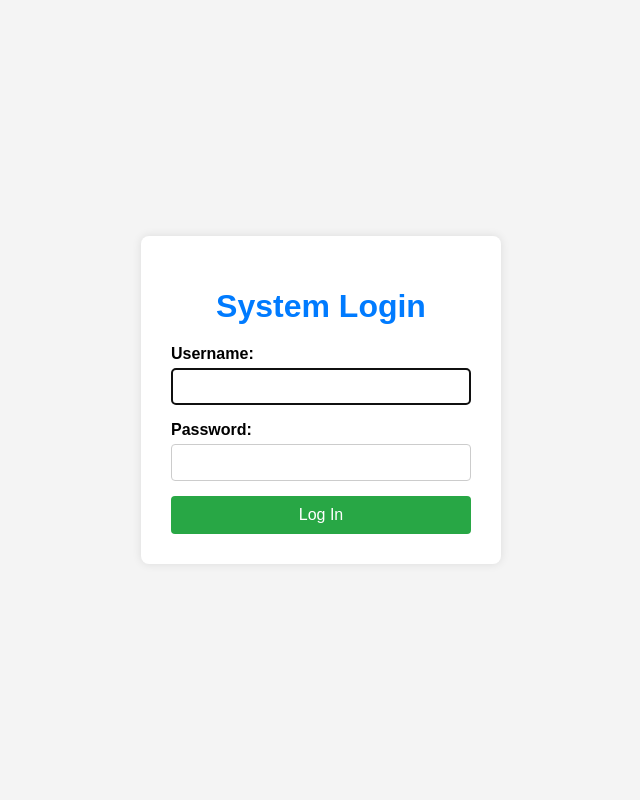
After one commit to thehappydev393/TaxDeclaration, a Django app: page /app/login/ in a window 1280 px wide. The commit adds this page. Shown: the whole page, without its empty margins (319-959 px from the left). Run offline with Django 5.2, Linux system fonts and the light colour scheme.

Commit message:
Add login/logout for app

```diff
--- a/TaxComplianceProject/settings.py
+++ b/TaxComplianceProject/settings.py
@@ -132,3 +132,8 @@ STATIC_URL = 'static/'
 # https://docs.djangoproject.com/en/5.2/ref/settings/#default-auto-field
 
 DEFAULT_AUTO_FIELD = 'django.db.models.BigAutoField'
+
+# custom loging redirects
+LOGIN_REDIRECT_URL = '/app/'  # Redirect users to the dashboard after login
+LOGOUT_REDIRECT_URL = '/app/login/' # Redirect users back to the login page after logout
+LOGIN_URL = '/app/login/'
--- a/TaxComplianceProject/urls.py
+++ b/TaxComplianceProject/urls.py
@@ -16,6 +16,7 @@ Including another URLconf
 """
 from django.contrib import admin
 from django.urls import path, include
+from django.contrib.auth import views as auth_views
 
 # Set the custom titles
 admin.site.site_header = "Հայտարարագրերի ավտոմատացված հաշվարկի ադմին պանել"
@@ -25,4 +26,8 @@ admin.site.index_title = "Բարի գալուստ հայտարարագրերի
 urlpatterns = [
     path('admin/', admin.site.urls),
     path('app/', include('tax_processor.urls')),
+
+    # --- AUTHENTICATION PATHS (NEW) ---
+    path('app/login/', auth_views.LoginView.as_view(template_name='tax_processor/login.html'), name='login'),
+    path('app/logout/', auth_views.LogoutView.as_view(), name='logout'),
 ]
--- /dev/null
+++ b/tax_processor/templates/tax_processor/login.html
@@ -0,0 +1,42 @@
+{% load static %}
+<!DOCTYPE html>
+<html lang="en">
+<head>
+    <meta charset="UTF-8">
+    <title>Login - Tax Compliance System</title>
+    <style>
+        body { font-family: Arial, sans-serif; background-color: #f4f4f4; display: flex; justify-content: center; align-items: center; height: 100vh; margin: 0; }
+        .login-container { background-color: white; padding: 30px; border-radius: 8px; box-shadow: 0 0 10px rgba(0, 0, 0, 0.1); width: 300px; }
+        h1 { text-align: center; color: #007bff; margin-bottom: 20px; }
+        form p { margin-bottom: 15px; }
+        form label { display: block; margin-bottom: 5px; font-weight: bold; }
+        form input[type="text"], form input[type="password"] { width: 100%; padding: 10px; border: 1px solid #ccc; border-radius: 4px; box-sizing: border-box; }
+        form button { width: 100%; padding: 10px; background-color: #28a745; color: white; border: none; border-radius: 4px; cursor: pointer; font-size: 16px; }
+        .errorlist { color: red; list-style: none; padding: 0; margin-top: 10px; }
+    </style>
+</head>
+<body>
+<div class="login-container">
+    <h1>System Login</h1>
+
+    {% if form.errors %}
+    <p class="errorlist">Your username and password didn't match. Please try again.</p>
+    {% endif %}
+
+    <form method="post">
+        {% csrf_token %}
+
+        {% for field in form %}
+        <p>
+            <label for="{{ field.id_for_label }}">{{ field.label }}:</label>
+            {{ field }}
+        </p>
+        {% endfor %}
+
+        <button type="submit">Log In</button>
+
+        <input type="hidden" name="next" value="{{ next }}">
+    </form>
+</div>
+</body>
+</html>
```
Also changed, not shown: tax_processor/templates/tax_processor/user_dashboard.html (+14 -0 lines).
